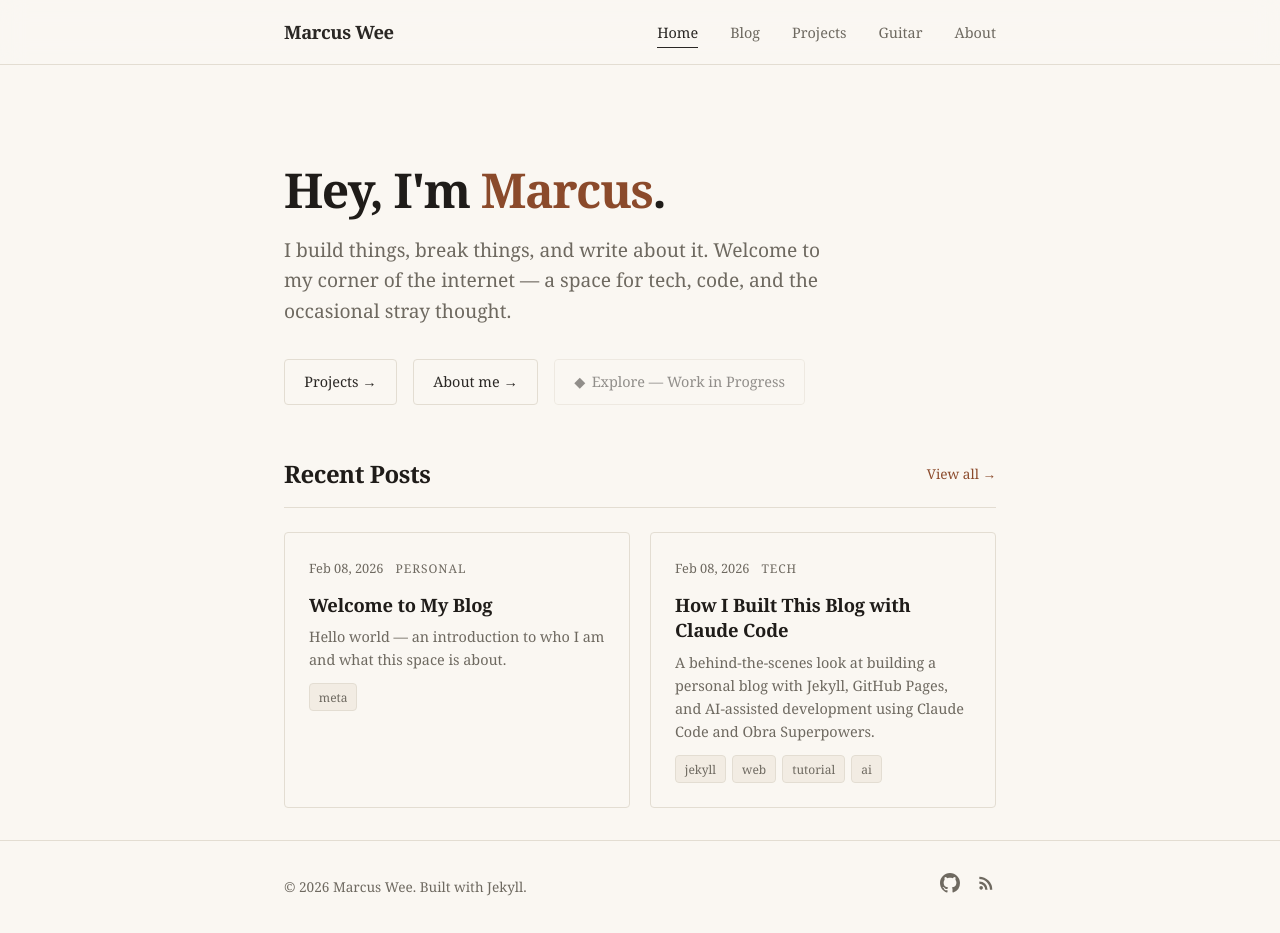
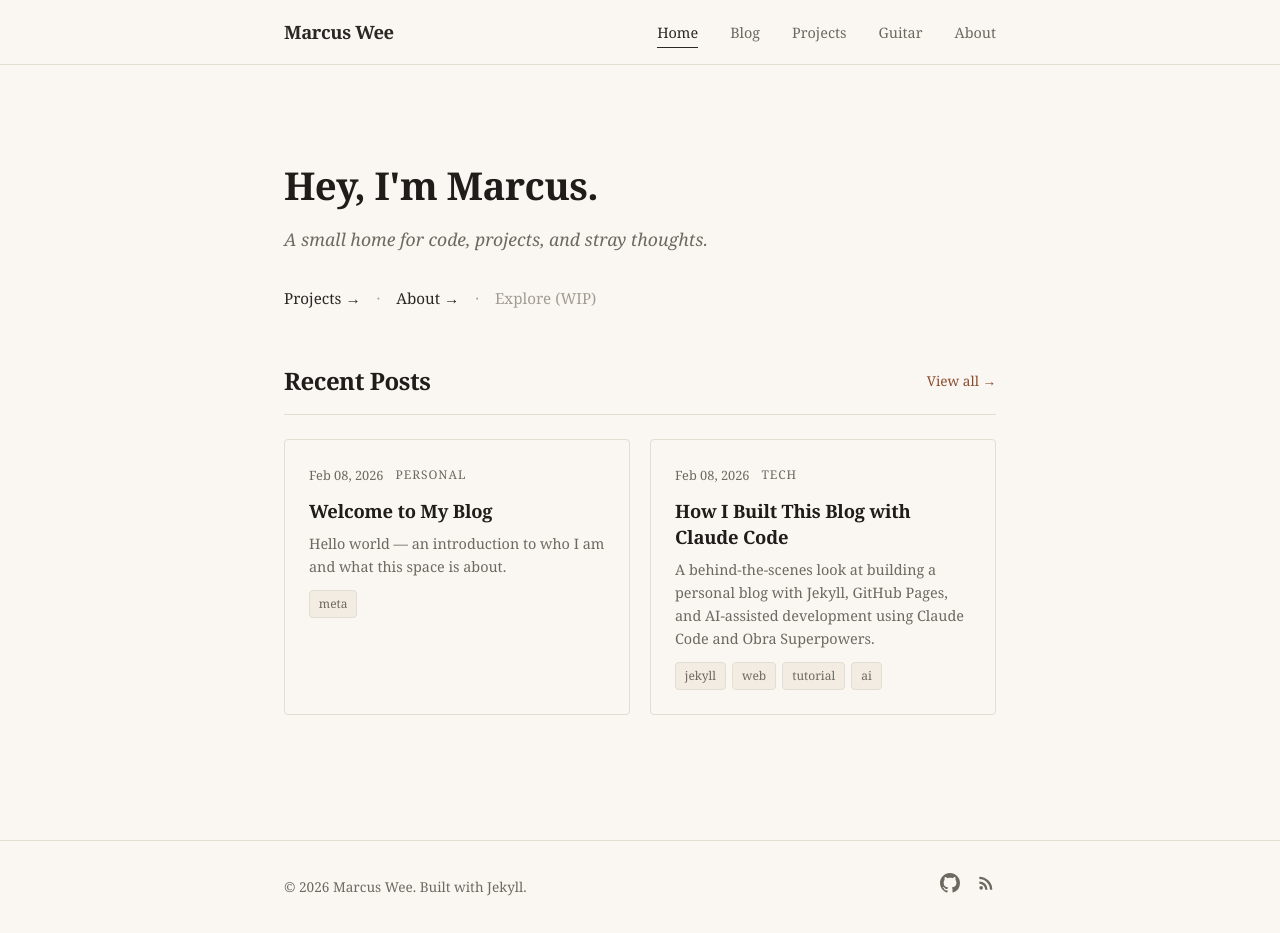
Before and after one commit to Marcushadow/Marcushadow.github.io, a Jekyll site: the page built from index.html, in a window 1280 px wide and 933 px high. Built offline with Jekyll 4.4.1, drawn with Linux system fonts in a browser that asks for light colours; the list of posts is cut into pages by our own code.

Commit message:
feat(home): quiet hero — strip neon accents and pill buttons
Name renders in default text color, decorative hero line removed,
quick-links flatten to inline anchors separated by dots. Tagline
shortened and italicised. Explore link stays muted as WIP.

```diff
--- a/assets/css/main.css
+++ b/assets/css/main.css
@@ -186,24 +186,21 @@ ul, ol {
 }
 
 .hero-title {
-  font-size: 3rem;
-  font-weight: 700;
-  letter-spacing: -0.03em;
-  line-height: 1.2;
+  font-size: 2.4rem;
+  font-weight: 600;
+  letter-spacing: -0.015em;
+  line-height: 1.25;
   color: var(--text-heading);
   margin-bottom: 1rem;
 }
 
-.hero-title .accent {
-  color: var(--accent);
-}
-
 .hero-tagline {
-  font-size: 1.2rem;
+  font-size: 1.1rem;
   color: var(--text-secondary);
   max-width: 550px;
   line-height: 1.6;
   margin-bottom: 1.5rem;
+  font-style: italic;
 }
 
 /* ============================================
@@ -842,28 +839,29 @@ ul, ol {
    Quick Links
    ============================================ */
 .quick-links {
-  display: flex;
-  gap: 1rem;
   margin-top: 2rem;
+  font-size: 0.95rem;
+  color: var(--text-secondary);
 }
 
-.quick-link {
-  display: inline-flex;
-  align-items: center;
-  gap: 0.4rem;
-  padding: 0.6rem 1.2rem;
-  background: var(--surface);
-  border: 1px solid var(--border);
-  border-radius: var(--radius);
+.quick-links a {
   color: var(--text);
-  font-size: 0.9rem;
-  font-weight: 500;
-  transition: border-color var(--transition), color var(--transition);
+  text-decoration: none;
+  transition: color var(--transition);
 }
 
-.quick-link:hover {
-  border-color: var(--text-secondary);
-  color: var(--text);
+.quick-links a:hover {
+  color: var(--accent);
+}
+
+.quick-links-sep {
+  margin: 0 0.75rem;
+  color: var(--text-muted);
+}
+
+.quick-links-disabled {
+  color: var(--text-muted);
+  cursor: default;
 }
 
 /* ============================================
@@ -1061,7 +1059,7 @@ ul, ol {
   }
 
   .quick-links {
-    flex-direction: column;
+    font-size: 0.9rem;
   }
 
   .blog-header h1 {
--- a/index.html
+++ b/index.html
@@ -4,17 +4,16 @@ title: Home
 ---
 
 <section class="hero">
-  <h1 class="hero-title">Hey, I'm <span class="accent">Marcus</span>.</h1>
-  <p class="hero-tagline">I build things, break things, and write about it. Welcome to my corner of the internet — a space for tech, code, and the occasional stray thought.</p>
-  <div class="hero-line"></div>
+  <h1 class="hero-title">Hey, I'm Marcus.</h1>
+  <p class="hero-tagline">A small home for code, projects, and stray thoughts.</p>
 
-  <div class="quick-links">
-    <a href="{{ '/projects' | relative_url }}" class="quick-link">Projects &rarr;</a>
-    <a href="{{ '/about' | relative_url }}" class="quick-link">About me &rarr;</a>
-    <span class="quick-link explore-link" style="opacity:0.5;cursor:default;pointer-events:none;">
-      <span class="explore-icon">&#9670;</span> Explore &mdash; Work in Progress
-    </span>
-  </div>
+  <p class="quick-links">
+    <a href="{{ '/projects' | relative_url }}">Projects &rarr;</a>
+    <span class="quick-links-sep">·</span>
+    <a href="{{ '/about' | relative_url }}">About &rarr;</a>
+    <span class="quick-links-sep">·</span>
+    <span class="quick-links-disabled">Explore (WIP)</span>
+  </p>
 </section>
 
 <section>
```
